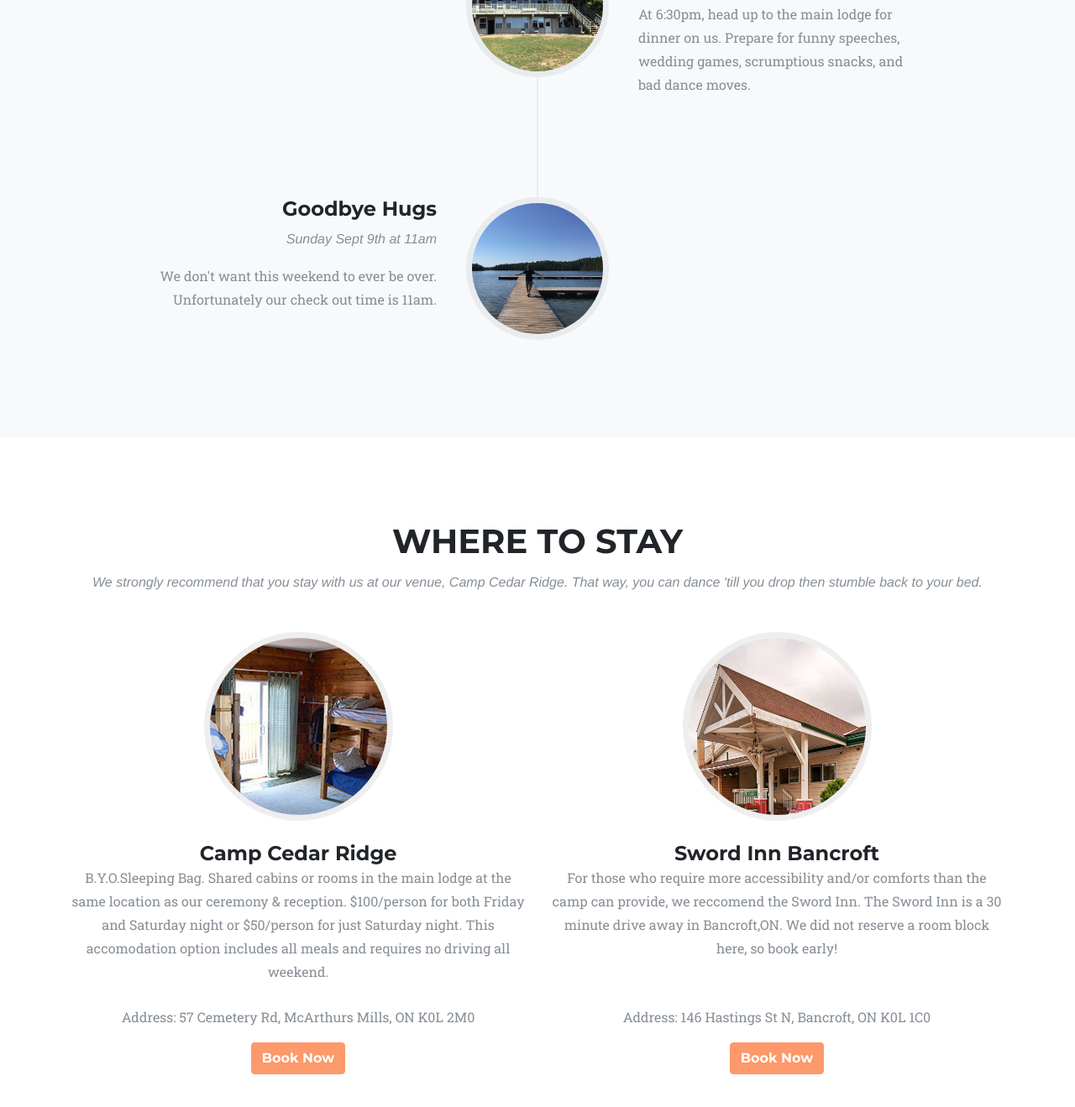
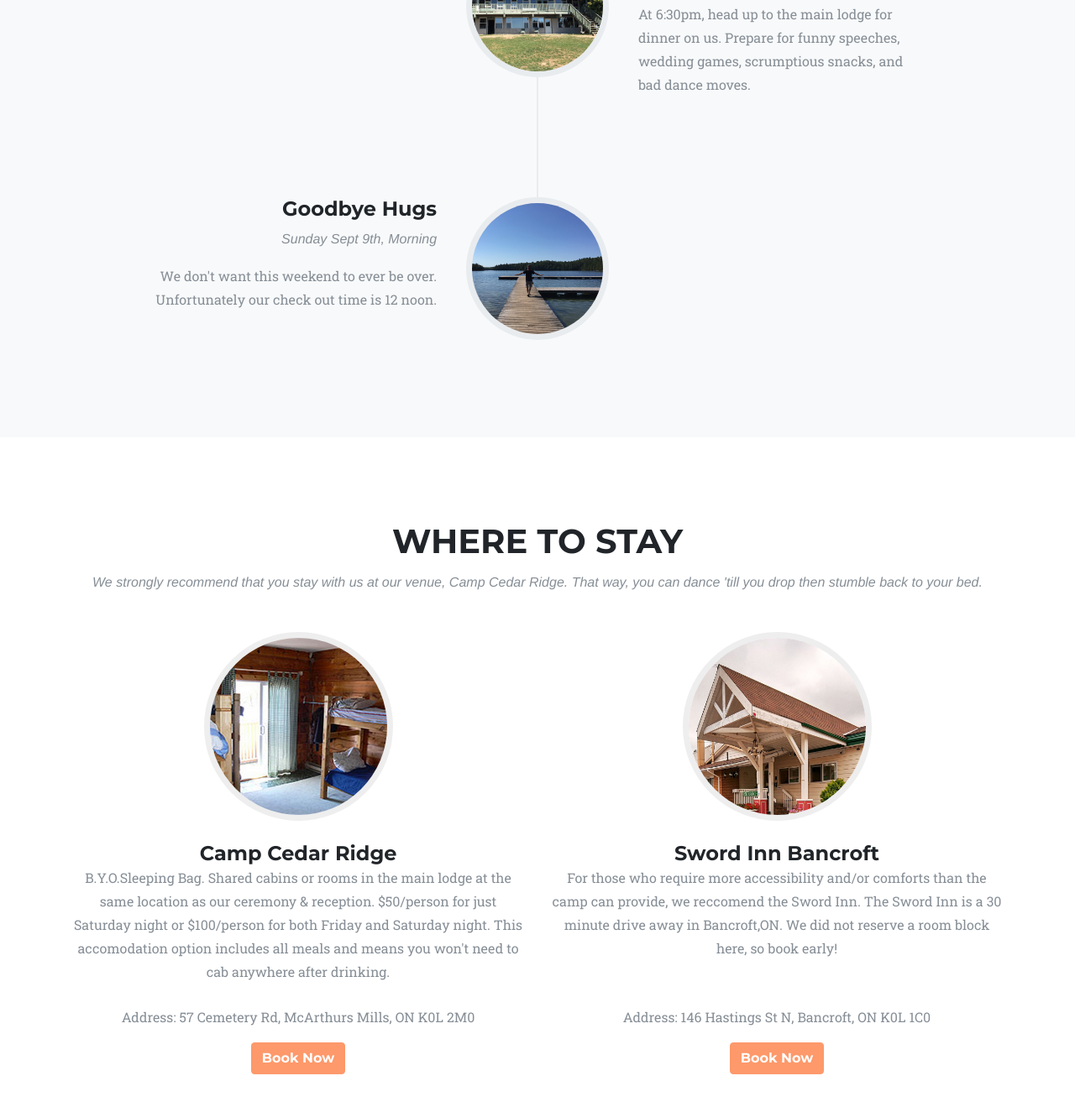
Before and after one commit to elidlocke/ben-and-beth-wedding, a plain HTML site: page index.html in a window 1280 px wide. Shown: the part 2556-3875 px from the top of the page at 84% size. Drawn offline with Linux system fonts and the light colour scheme; a web font is replaced by a local one.

Commit message:
updated the text on the main page to be more clear

```diff
--- a/index.html
+++ b/index.html
@@ -170,10 +170,10 @@
                 <div class="timeline-panel">
                   <div class="timeline-heading">
                     <h4>Goodbye Hugs</h4>
-                    <p class="subheading text-muted">Sunday Sept 9th at 11am</p>
+                    <p class="subheading text-muted">Sunday Sept 9th, Morning</p>
                   </div>
                   <div class="timeline-body">
-                    <p class="text-muted">We don't want this weekend to ever be over. Unfortunately our check out time is 11am.</p>
+                    <p class="text-muted">We don't want this weekend to ever be over. Unfortunately our check out time is 12 noon.</p>
                   </div>
                 </div>
               </li>
@@ -206,7 +206,7 @@
             <div class="team-member">
               <img class="mx-auto rounded-circle" src="img/camp.jpg" alt="">
               <h4>Camp Cedar Ridge</h4>
-              <p class="text-muted sleep-text">B.Y.O.Sleeping Bag. Shared cabins or rooms in the main lodge at the same location as our ceremony & reception. $100/person for both Friday and Saturday night or $50/person for just Saturday night. This accomodation option includes all meals and requires no driving all weekend. </p>
+              <p class="text-muted sleep-text">B.Y.O.Sleeping Bag. Shared cabins or rooms in the main lodge at the same location as our ceremony & reception. $50/person for just Saturday night or $100/person for both Friday and Saturday night. This accomodation option includes all meals and means you won't need to cab anywhere after drinking. </p>
               <p class="text-muted">Address: 57 Cemetery Rd, McArthurs Mills, ON K0L 2M0</p>
               <a href="https://cedarridge.campbrainregistration.com/" target="_blank"><button class="btn btn-primary">Book Now</button></a>
             </div>
```
